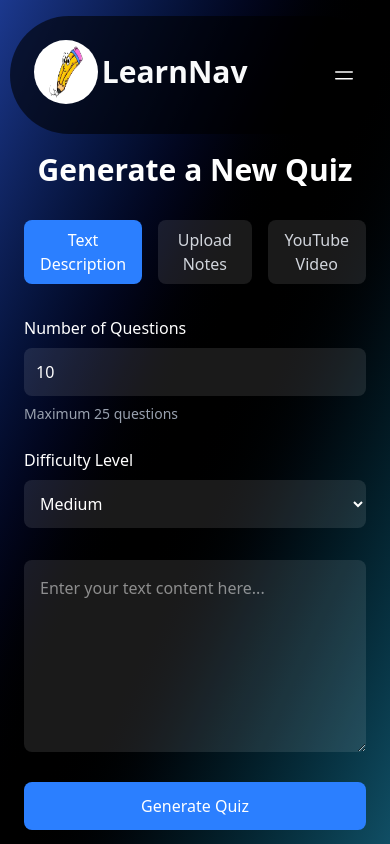
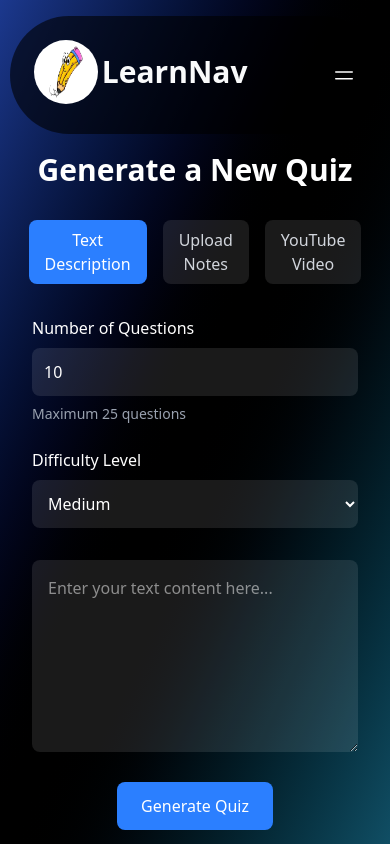
Before and after one commit to Netocodinghere/learningnav, a Next.js app: page /new/quiz in a window 390 px wide. Built offline with nearby package versions, Linux system fonts and the light colour scheme; no server answers.

Commit message:
fix(ui): adjust padding and button styling in quiz creation page
- Add responsive padding for different screen sizes
- Center align the generate quiz button
- Add .venv to gitignore for Python virtual environments

```diff
--- a/app/new/quiz/page.jsx
+++ b/app/new/quiz/page.jsx
@@ -35,7 +35,7 @@ export default function NewQuiz() {
   }
 
   return (
-    <div className="max-full mx-auto p-6 pt-38 h-screen space-y-8">
+    <div className="max-full mx-auto w-full lg:p-16 p-8 pt-38 lg:pt-38 h-screen overflow-y-auto space-y-8">
       <h1 className="text-3xl font-bold text-white text-center">Generate a New Quiz</h1>
 
       {/* Input Method Selection */}
@@ -133,14 +133,14 @@ export default function NewQuiz() {
             required
           />
         )}
-
+ <div className="w-full justify-center flex items-center">
         <button
           type="submit"
           disabled={isGenerating}
-          className="w-full py-3 bg-blue-500 text-white rounded-lg font-medium hover:bg-blue-600 transition-colors disabled:opacity-50 disabled:cursor-not-allowed"
+          className="p-6 self-center py-3 bg-blue-500 text-white rounded-lg font-medium hover:bg-blue-600 transition-colors disabled:opacity-50 disabled:cursor-not-allowed"
         >
           {isGenerating ? 'Generating Quiz...' : 'Generate Quiz'}
-        </button>
+        </button></div>
       </form>
     </div>
   );
```
Also changed, not shown: 1 other file (tests, documents, lock files or other folders).
